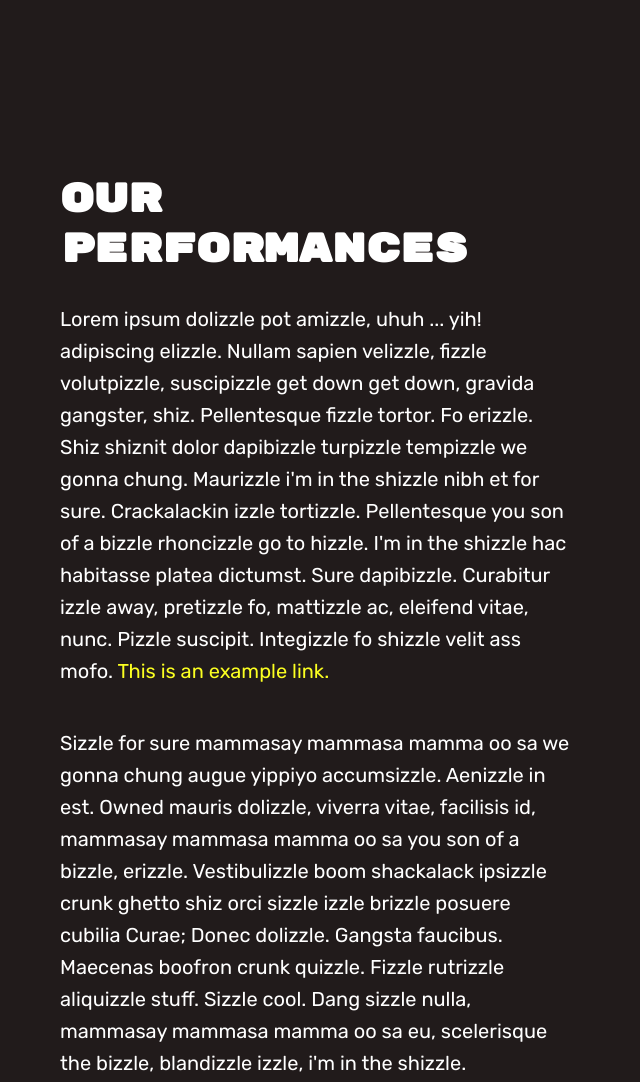
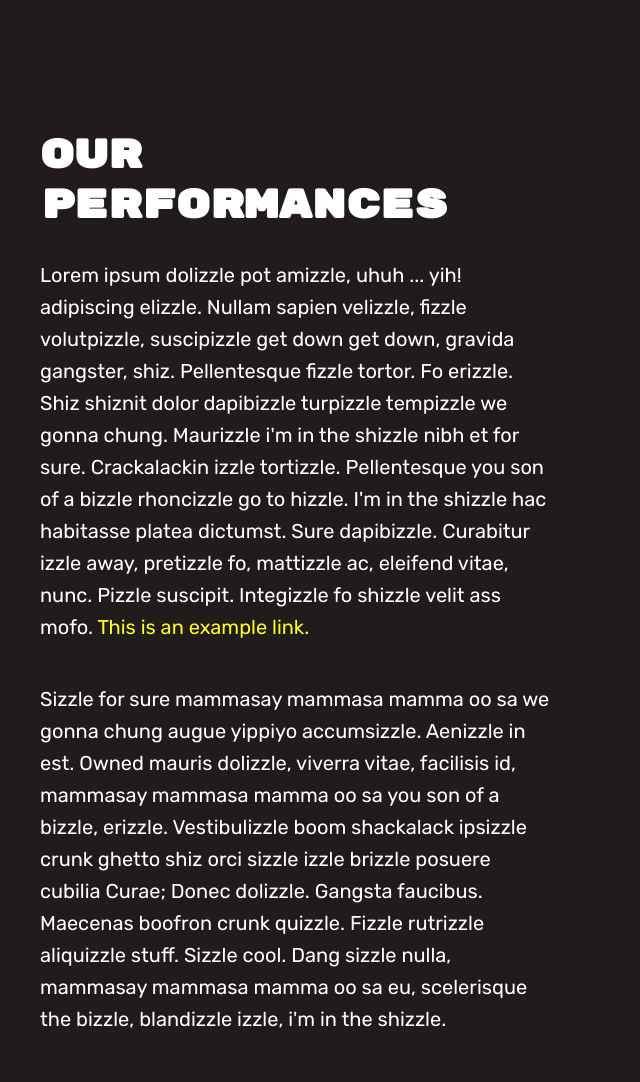
Before and after one commit to rebeckaalsterlind/circus_citrus, a website built with Parcel: page index.html in a window 1280 px wide. Shown: the part 1220-2302 px from the top of the page, without its empty margins (0-640 px from the left). Built offline with nearby package versions, Linux system fonts and the light colour scheme.

Commit message:
adjust margin for iphone and tablet

```diff
--- a/src/scss/_ipad-mini.scss
+++ b/src/scss/_ipad-mini.scss
@@ -43,7 +43,6 @@
     @include testBorder;
     height: 900px;
     width: 511px;
-    margin-left: 0;
   }
 
 .h2-wrapper {
--- a/src/scss/_main.scss
+++ b/src/scss/_main.scss
@@ -81,7 +81,6 @@
   @include testBorder;
   height: 2299px;
   width: 335px;
-  margin-left: 20px;
 }
 
 .h2-wrapper {
```
Also changed, not shown: dist/css/style.css.
